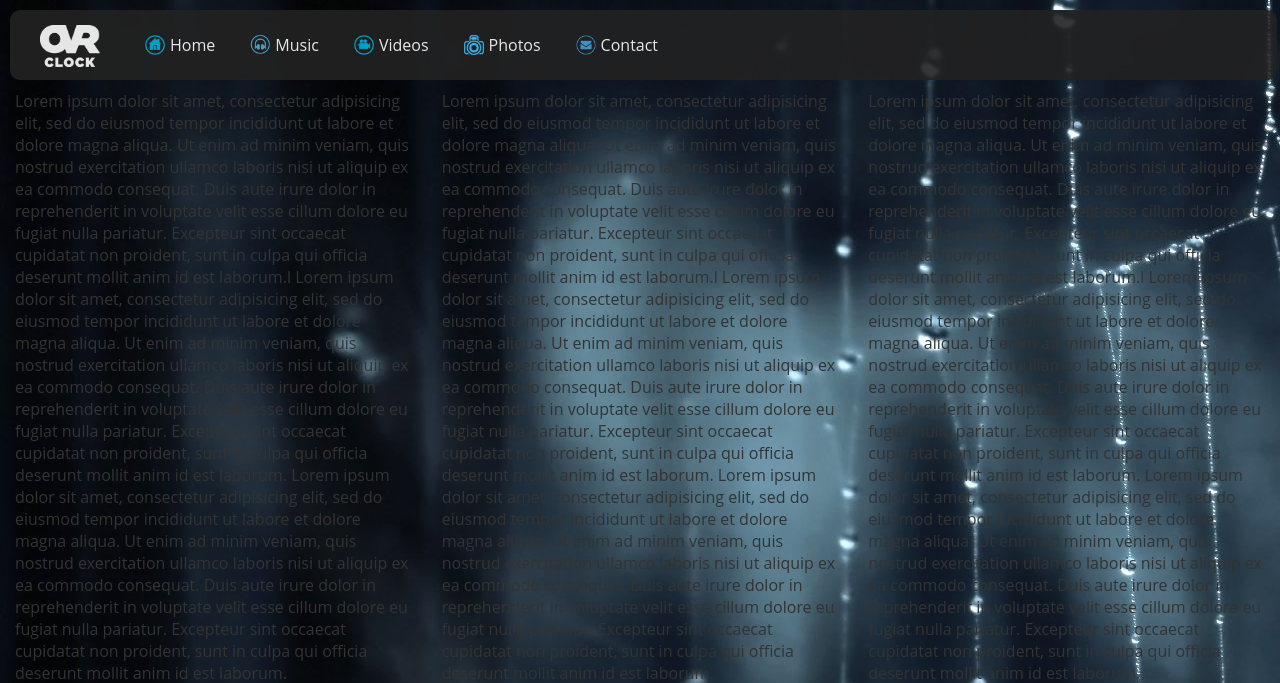
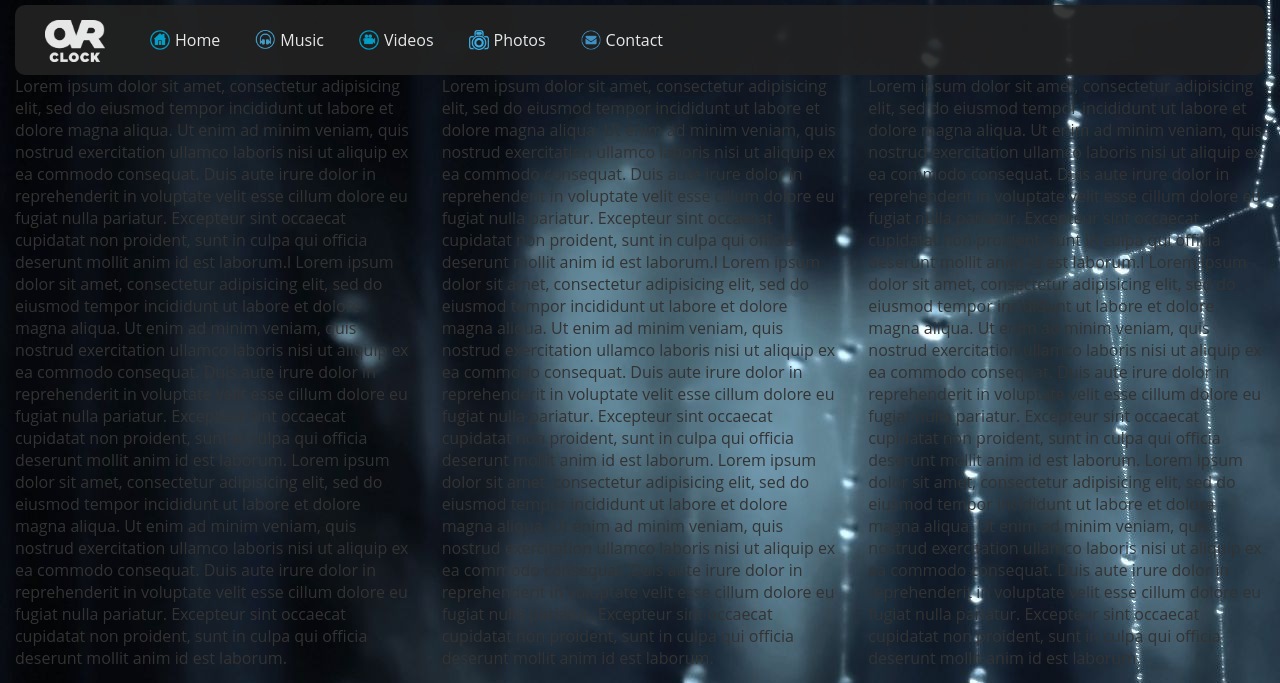
Before and after one commit to komlanvi/Ovrclock-Website, a PHP site: page /home.php in a window 1280 px wide. Shown: the top 683 px of the page. Run offline with PHP 8.4, Linux system fonts and the light colour scheme; some libraries are stand-ins or nearby versions.

Commit message:
container!!!

```diff
--- a/home.php
+++ b/home.php
@@ -15,13 +15,13 @@
 
 	<body>
 
-
+		<div class="container-fluid">
 
 			<?php
 				include("vue/navbar.php");
 			?>
 
-		<div class="container-fluid">
+
 
 			<div class="row">
 				<div class="col-md-4">
--- a/vue/css/navbar.css
+++ b/vue/css/navbar.css
@@ -1,6 +1,7 @@
 .nav-main {
-	margin: 10px;
-	width: 99%;
+
+	width: 100%;
+	margin-top: 5px;
 	background-color: #222;
 	opacity: 0.9;
 	height: 70px;
```
